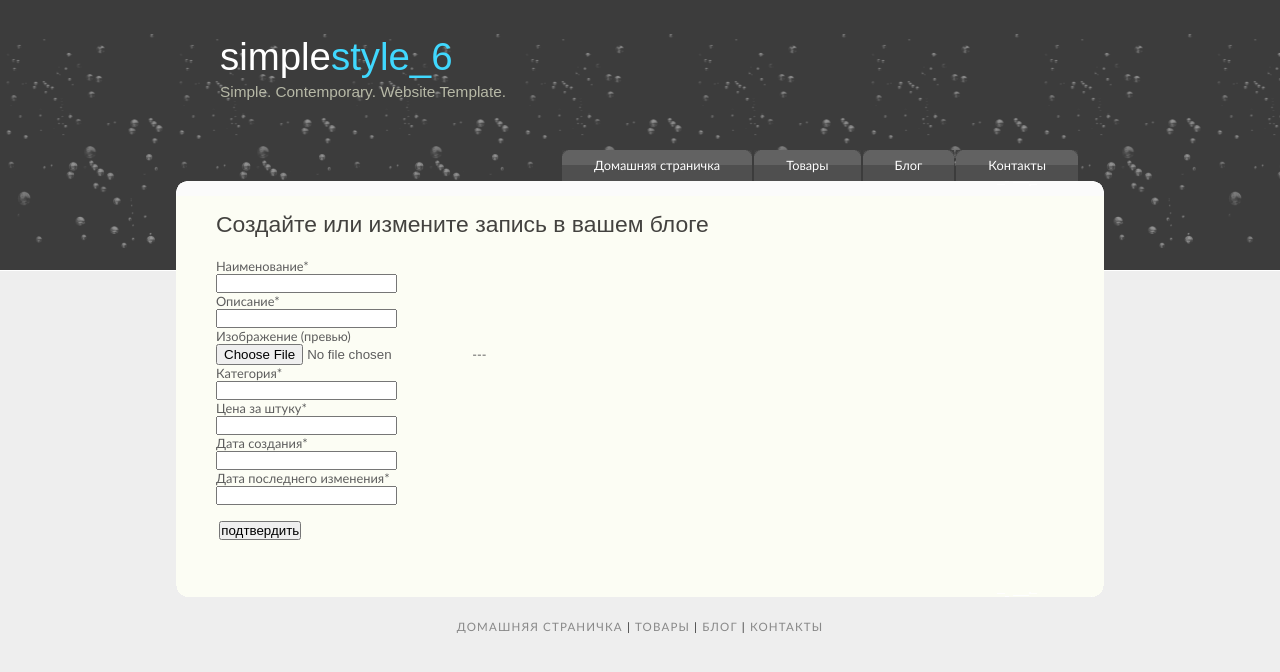
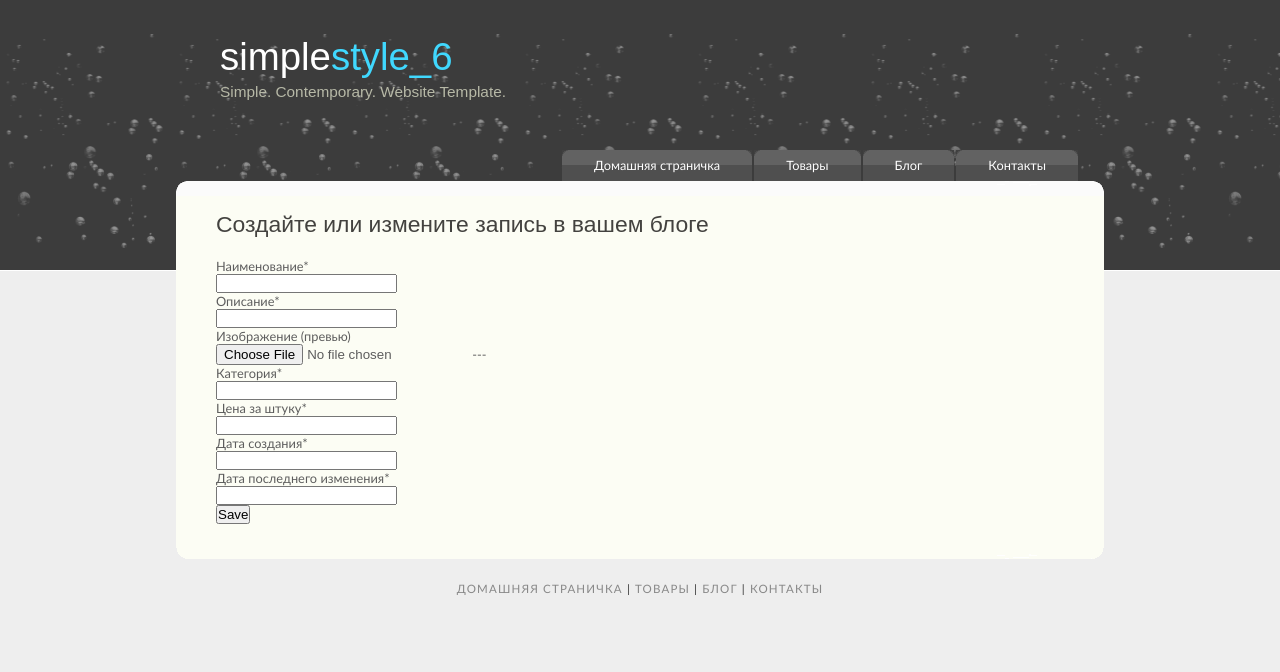
Before and after one commit to avdeevaa/Study_django, a Django app: page /create_item/ in a window 1280 px wide. Shown: the top 672 px of the page. Run offline with Django 4.2, Linux system fonts and the light colour scheme; some libraries are stand-ins or nearby versions.

Commit message:
HW 22.1 3rd part - Version, but not sure about forms

```diff
--- a/catalog/templates/design/product_form.html
+++ b/catalog/templates/design/product_form.html
@@ -5,10 +5,31 @@
 {% block content %}
   <h1>Создайте или измените запись в вашем блоге</h1>
 
-  <form method="post" enctype="multipart/form-data">
-      {% csrf_token %}
-      {% crispy form %}
-      <p style="padding-top: 15px"><span>&nbsp;</span><input class="submit" type="submit" name="contact_submitted" value="подтвердить" /></p>
-  </form>
+<form method="post">
+    <div class="col-6">
+        <div class="card">
+
+
+            {% csrf_token %}
+            {% crispy form %}
+<!--            {{ form.as_p }}-->
+            <button class="btn btn-primary" type="submit">Save</button>
+        </div>
+<!--        <div class="card">-->
+<!--            {{ formset.management_form }}-->
+<!--            {% for form in formset.forms %}-->
+<!--            {% crispy form %}-->
+<!--            {{ form.as_p }}-->
+<!--            {% endfor %}-->
+<!--        </div>-->
+    </div>
+</form>
+
+<!--  <form method="post" enctype="multipart/form-data">-->
+<!--      {% crispy form %}-->
+<!--      {% csrf_token %}-->
+<!--      {{ form.as_p }}-->
+<!--      <p style="padding-top: 15px"><span>&nbsp;</span><input class="submit" type="submit" name="contact_submitted" value="подтвердить" /></p>-->
+<!--  </form>-->
 
 {% endblock %}
```
